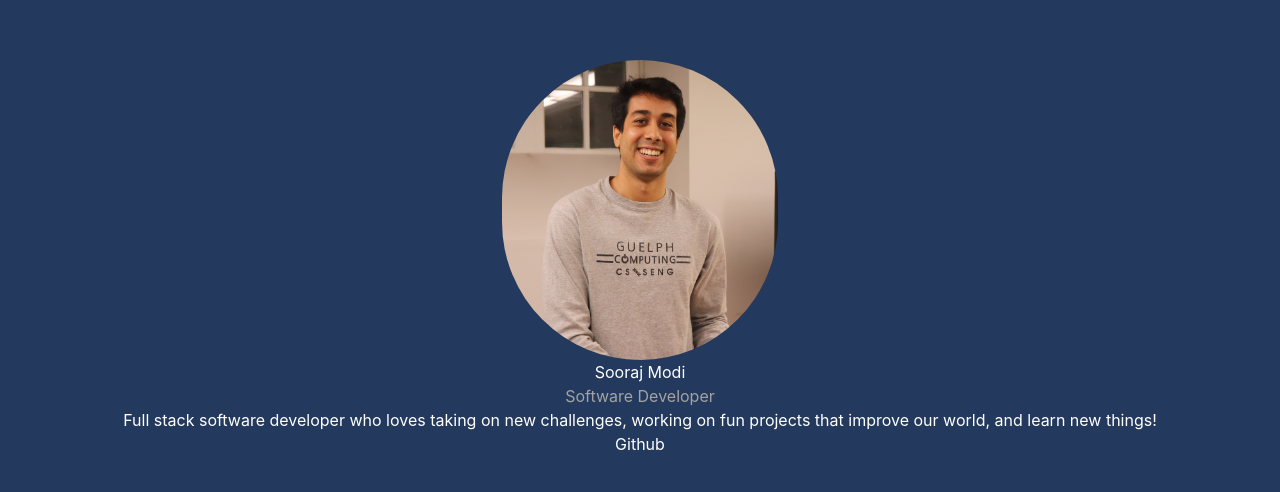
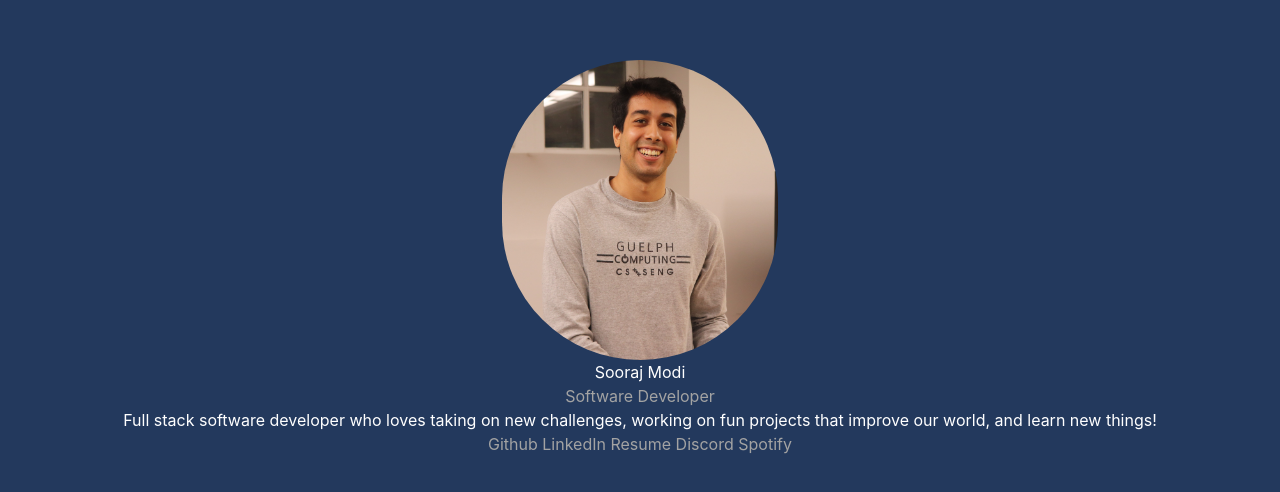
Before and after one commit to SoorajModi/soorajmodicom, a React (Create React App) app: page / in a window 1280 px wide. Shown: the part 142-634 px from the top of the page. Built offline with nearby package versions, Linux system fonts and the light colour scheme.

Commit message:
Add more links + change color

```diff
--- a/src/pages/header/components/links.tsx
+++ b/src/pages/header/components/links.tsx
@@ -2,8 +2,12 @@ import React from 'react';
 
 function Links() {
   return (
-    <div>
-      <a href="https://github.com/SoorajModi">Github</a>
+    <div className="text-neutral-400">
+      <a href="https://github.com/SoorajModi">Github </a>
+      <a href="https://www.linkedin.com/in/soorajmodi/">LinkedIn </a>
+      <a href="/">Resume </a>
+      <a href="/">Discord </a>
+      <a href="/">Spotify </a>
     </div>
   );
 }
```
